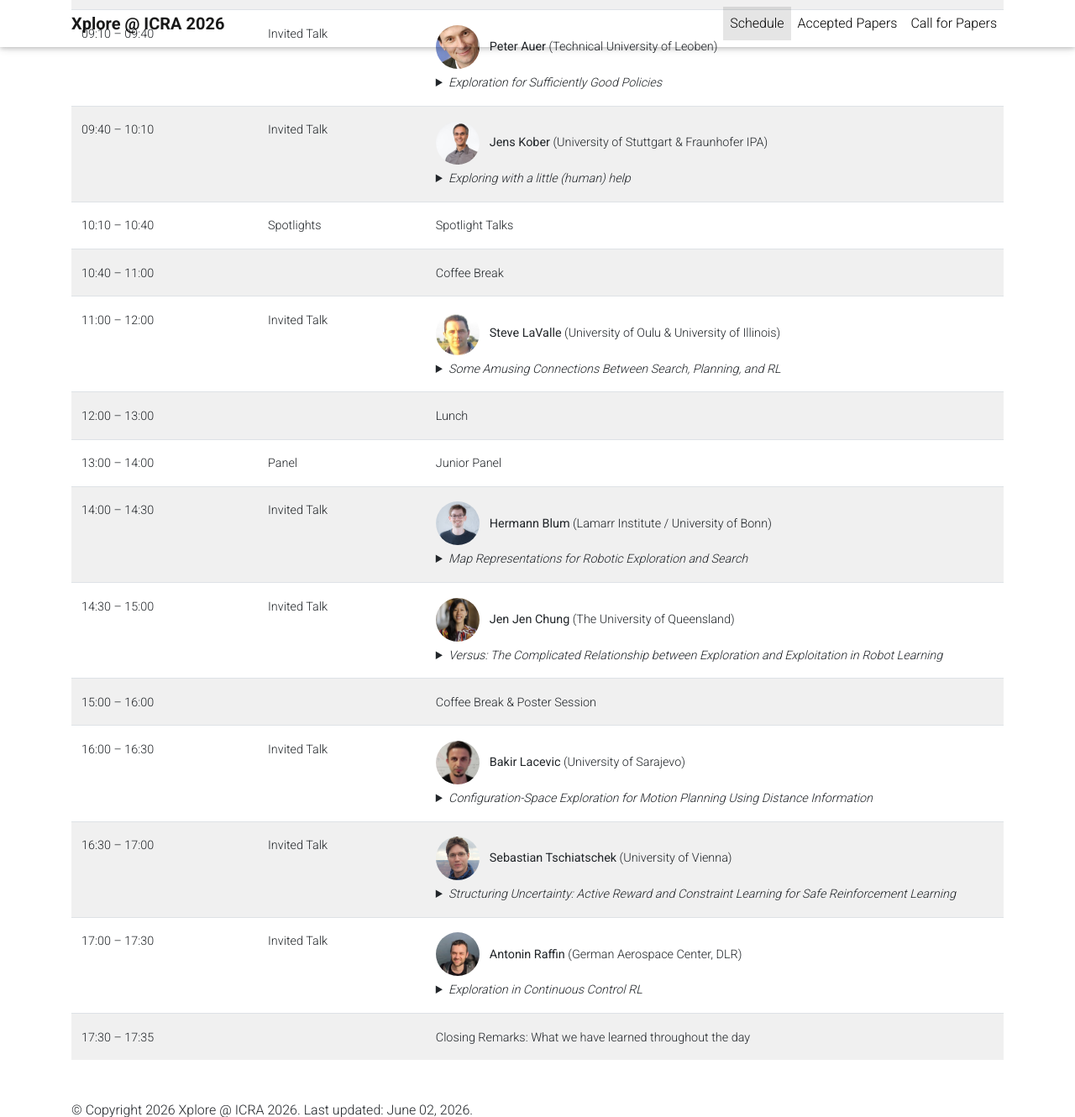
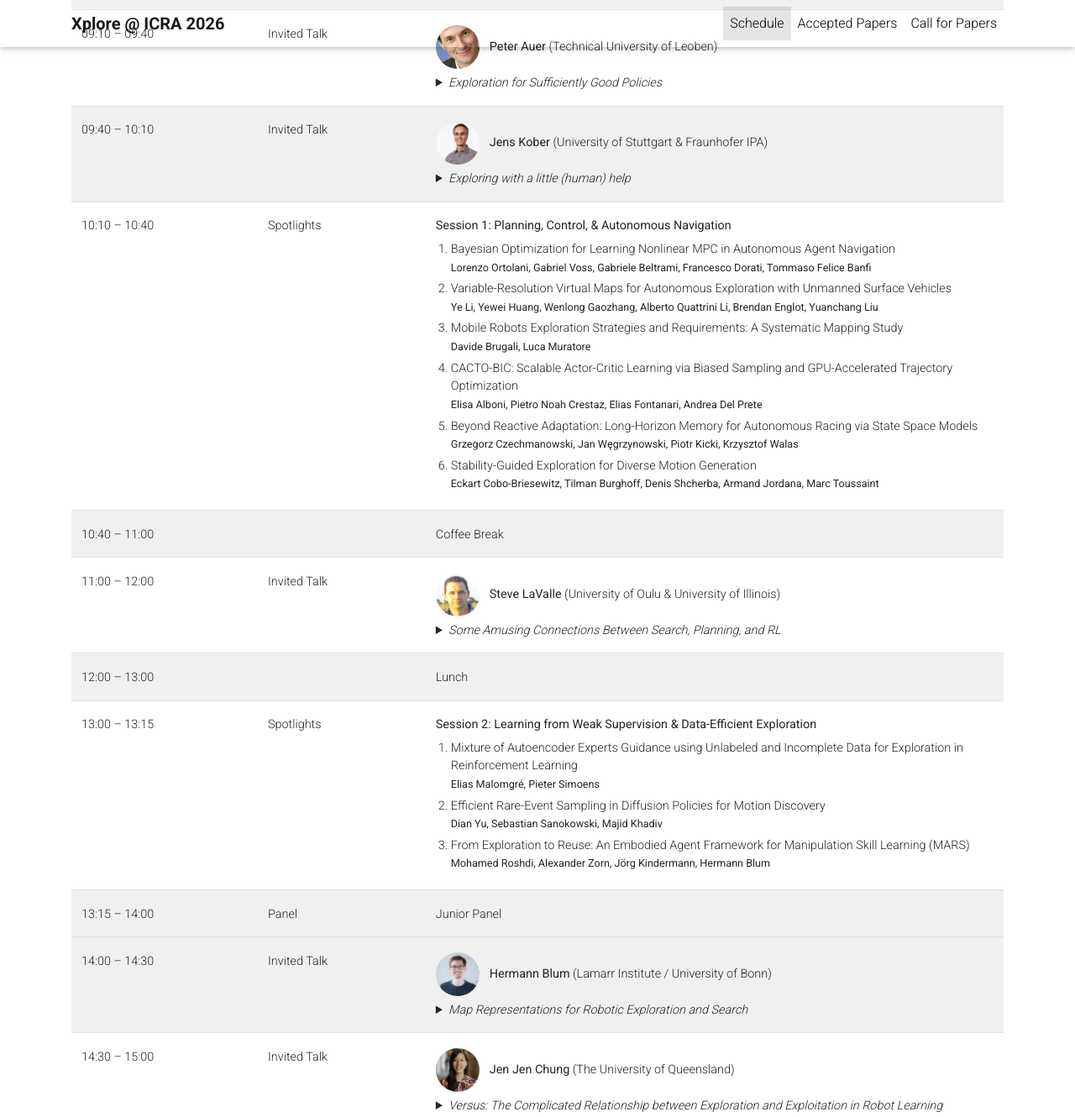
Before and after one commit to xplore-workshop/xplore-workshop.github.io, a Jekyll site: the page built from _pages/schedule.md, in a window 1280 px wide and 1400 px high, scrolled down 309 px, cut to the strip 0-1330 px from the top of the window. Shown: the whole strip at 84% size. Built offline with Jekyll 4.4.1, drawn with Linux system fonts in a browser that asks for light colours; a style sheet for code colours, icons or effects is not loaded.

Commit message:
added spotlight talks

```diff
--- a/_pages/schedule.md
+++ b/_pages/schedule.md
@@ -59,7 +59,17 @@ nav_order: 2
   <tr class="header">
     <td>10:10&nbsp;–&nbsp;10:40</td>
     <td>Spotlights</td>
-    <td>Spotlight Talks</td>
+    <td>
+      <b>Session 1: Planning, Control, &amp; Autonomous Navigation</b>
+      <ol style="margin-top:6px; margin-bottom:0; padding-left:18px;">
+        <li style="margin-bottom:4px;">Bayesian Optimization for Learning Nonlinear MPC in Autonomous Agent Navigation<br><small>Lorenzo Ortolani, Gabriel Voss, Gabriele Beltrami, Francesco Dorati, Tommaso Felice Banfi</small></li>
+        <li style="margin-bottom:4px;">Variable-Resolution Virtual Maps for Autonomous Exploration with Unmanned Surface Vehicles<br><small>Ye Li, Yewei Huang, Wenlong Gaozhang, Alberto Quattrini Li, Brendan Englot, Yuanchang Liu</small></li>
+        <li style="margin-bottom:4px;">Mobile Robots Exploration Strategies and Requirements: A Systematic Mapping Study<br><small>Davide Brugali, Luca Muratore</small></li>
+        <li style="margin-bottom:4px;">CACTO-BIC: Scalable Actor-Critic Learning via Biased Sampling and GPU-Accelerated Trajectory Optimization<br><small>Elisa Alboni, Pietro Noah Crestaz, Elias Fontanari, Andrea Del Prete</small></li>
+        <li style="margin-bottom:4px;">Beyond Reactive Adaptation: Long-Horizon Memory for Autonomous Racing via State Space Models<br><small>Grzegorz Czechmanowski, Jan Węgrzynowski, Piotr Kicki, Krzysztof Walas</small></li>
+        <li style="margin-bottom:4px;">Stability-Guided Exploration for Diverse Motion Generation<br><small>Eckart Cobo-Briesewitz, Tilman Burghoff, Denis Shcherba, Armand Jordana, Marc Toussaint</small></li>
+      </ol>
+    </td>
   </tr>
 
   <tr class="header" style="background-color:rgb(240, 240, 240);">
@@ -92,7 +102,20 @@ nav_order: 2
   </tr>
 
   <tr class="header">
-    <td>13:00&nbsp;–&nbsp;14:00</td>
+    <td>13:00&nbsp;–&nbsp;13:15</td>
+    <td>Spotlights</td>
+    <td>
+      <b>Session 2: Learning from Weak Supervision &amp; Data-Efficient Exploration</b>
+      <ol style="margin-top:6px; margin-bottom:0; padding-left:18px;">
+        <li style="margin-bottom:4px;">Mixture of Autoencoder Experts Guidance using Unlabeled and Incomplete Data for Exploration in Reinforcement Learning<br><small>Elias Malomgré, Pieter Simoens</small></li>
+        <li style="margin-bottom:4px;">Efficient Rare-Event Sampling in Diffusion Policies for Motion Discovery<br><small>Dian Yu, Sebastian Sanokowski, Majid Khadiv</small></li>
+        <li style="margin-bottom:4px;">From Exploration to Reuse: An Embodied Agent Framework for Manipulation Skill Learning (MARS)<br><small>Mohamed Roshdi, Alexander Zorn, Jörg Kindermann, Hermann Blum</small></li>
+      </ol>
+    </td>
+  </tr>
+
+  <tr class="header" style="background-color:rgb(240, 240, 240);">
+    <td>13:15&nbsp;–&nbsp;14:00</td>
     <td>Panel</td>
     <td>Junior Panel</td>
   </tr>
```
Also changed, not shown: 2 other files.
